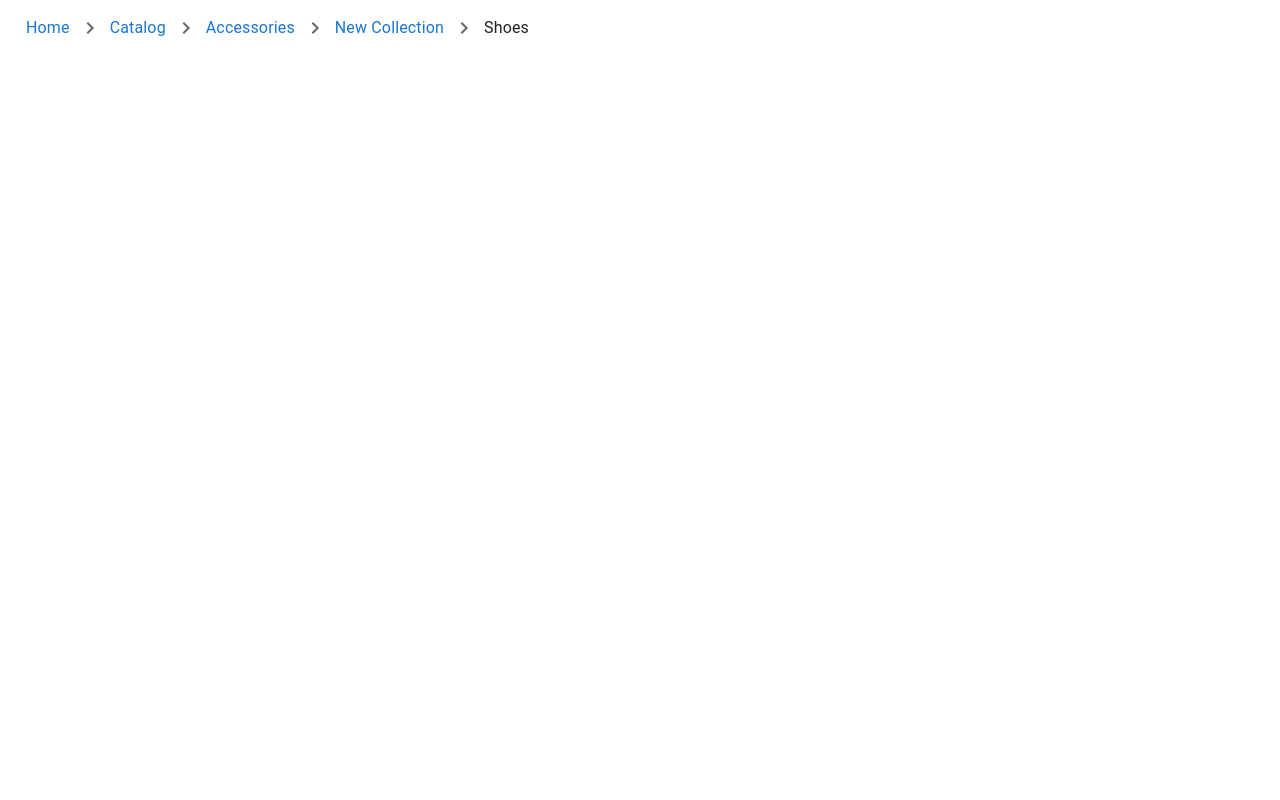
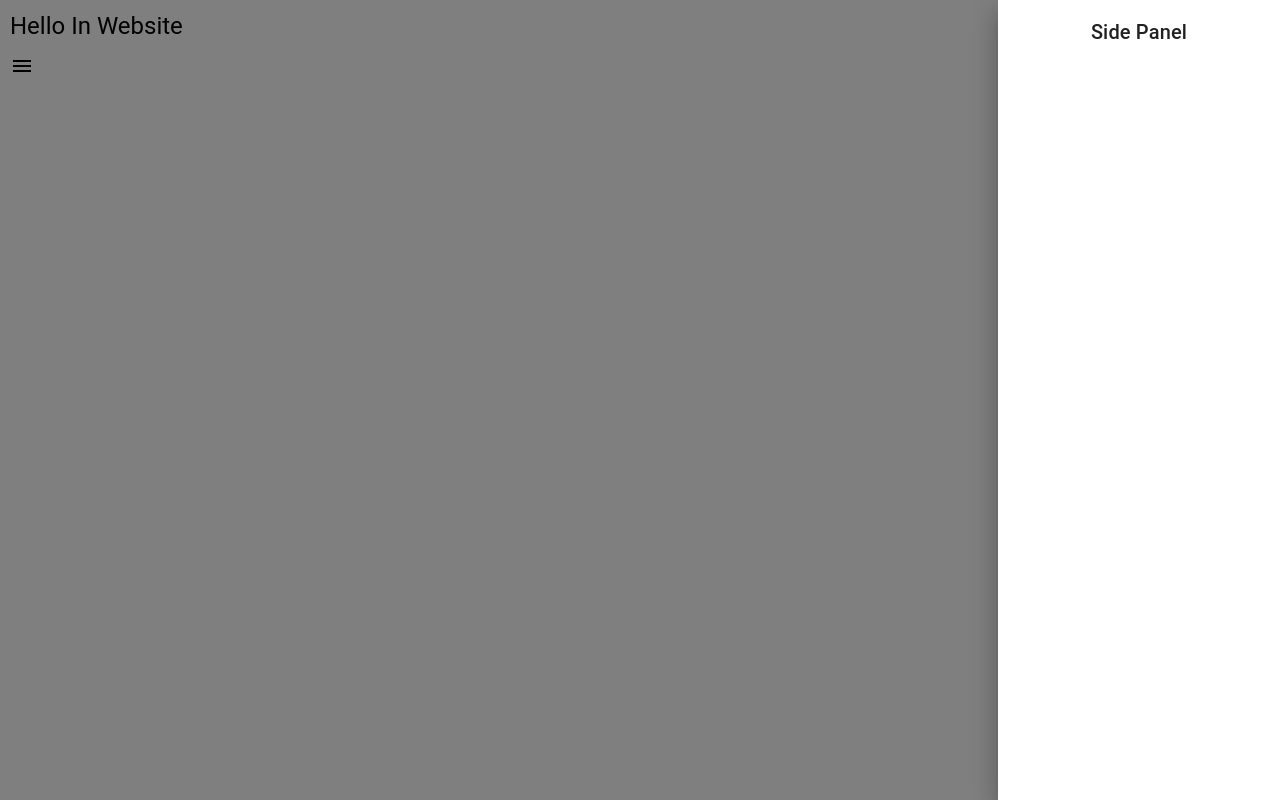
Before and after one commit to mahmoudjhonny/Mui_Course_Learning, a React (Create React App) app: page / in a window 1280 px wide. Both pictures are taken after a click on the button "logo". Built offline with nearby package versions, Linux system fonts and the light colour scheme.

Commit message:
Add Drawer Component

```diff
--- a/src/App.js
+++ b/src/App.js
@@ -1,5 +1,6 @@
 import "./App.css";
-import { MuiBreadcrumbs } from "./Component/MuiBreadcrumbs";
+import { MuiDrawer } from "./Component/MuiDrawer";
+// import { MuiBreadcrumbs } from "./Component/MuiBreadcrumbs";
 // import MuiNavBar from "./Component/MuiNavBar";
 // import { MuiAccordion } from "./Component/MuiAccordion";
 // import MuiCard from "./Component/MuiCard";
@@ -30,7 +31,8 @@ function App() {
       {/* <MuiCard /> */}
       {/* <MuiAccordion /> */}
       {/* <MuiNavBar /> */}
-      <MuiBreadcrumbs />
+      {/* <MuiBreadcrumbs /> */}
+      <MuiDrawer />
     </div>
   );
 }
--- /dev/null
+++ b/src/Component/MuiDrawer.js
@@ -0,0 +1,30 @@
+import { Menu } from "@mui/icons-material";
+import { Box, Drawer, IconButton, Typography } from "@mui/material";
+import { useState } from "react";
+
+export const MuiDrawer = () => {
+  const [open, setopen] = useState(false);
+  return (
+    <>
+      <Typography variant="h5" component="h6">
+        Hello In Website
+      </Typography>
+      <IconButton
+        onClick={() => setopen(true)}
+        size="large"
+        edge="start"
+        color="inherit"
+        aria-label="logo"
+      >
+        <Menu />
+      </IconButton>
+      <Drawer anchor="right" open={open} onClose={() => setopen(false)}>
+        <Box p={2} width="250px" role="presentation" textAlign="center">
+          <Typography variant="h6" component="div">
+            Side Panel
+          </Typography>
+        </Box>
+      </Drawer>
+    </>
+  );
+};
```
